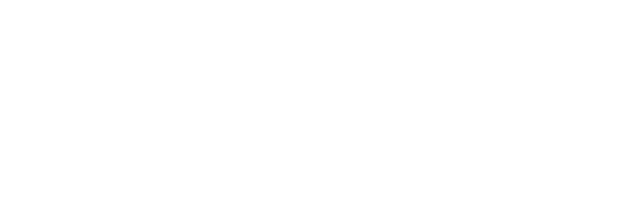
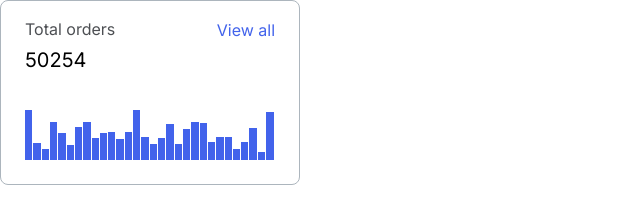
Before and after one commit to js-tasks-ru/htmlcss-20211021_fotex200, a website: page 04-lection2/01-histogram/index.html in a window 1280 px wide. Shown: the whole page, without its empty margins (0-640 px from the left). Drawn offline with Linux system fonts and the light colour scheme.

Commit message:
histogram

```diff
--- /dev/null
+++ b/04-lection2/01-histogram/_histogram.scss
@@ -0,0 +1,83 @@
+.histogram {
+    width: 100%;
+    box-sizing: border-box;
+    border: 1px solid var(--grey-3);
+    border-radius: 8px;
+    padding: 16px 24px 24px;
+    height: 185px;
+    max-width: 300px;
+    display: flex;
+    flex-flow: column nowrap;
+
+    &__header {
+        display: flex;
+        justify-content: space-between;
+        flex-flow: row wrap;
+
+        &-item {
+            width: 50%;
+            margin: 0 0 6px;
+
+            &_aleft {
+                text-align: left;
+            }
+
+            &_aright {
+                text-align: right;
+            }
+        }
+
+        &-total {
+            font-family: $inter;
+            color: var(--black);
+            line-height: 24px;
+            opacity: 0.8;
+            font-size: 16px;
+            font-style: normal;
+            font-weight: 400;
+        }
+
+        &-view {
+            font-family: $inter;
+            font-size: 16px;
+            font-style: normal;
+            font-weight: 400;
+            line-height: 24px;
+            text-align: right;
+            color: var(--blue-1);
+            margin: 1px 0 0;
+        }
+
+        &-amount {
+            font-family: $inter;
+            font-size: 20px;
+            font-style: normal;
+            font-weight: 400;
+            line-height: 26px;
+        }
+    }
+
+    &__scale {
+        height: 50px;
+        display: flex;
+        flex-flow: row nowrap;
+        justify-content: flex-start;
+        align-items: flex-end;
+        width: 100%;
+        margin: auto 0 0;
+
+
+        // 30 items
+        &-item {
+            width: calc(3.33% - 1px);
+            margin: 0 1px 0 0;
+            height: 100%;
+            background-color: var(--blue-1);
+
+            &:last-child {
+                width: 3.33%;
+                margin: 0;
+            }
+        }
+    }
+}
--- a/04-lection2/01-histogram/index.html
+++ b/04-lection2/01-histogram/index.html
@@ -3,9 +3,46 @@
 <html lang="ru">
     <head>
         <link rel="stylesheet" href="../../assets/css/main.css">
-        <link rel="stylesheet" href="./histogram.css">
     </head>
     <body>
-
+        <div class="histogram">
+            <div class="histogram__header">
+                <div class="histogram__header-total histogram__header-item histogram__header-item_aleft">Total orders</div>
+                <a href="javascript:void(0)" class="histogram__header-view histogram__header-item histogram__header-item_aright">View all</a>
+                <div class="histogram__header-amount histogram__header-item histogram__header-item_aleft">50254</div>
+            </div>
+            <div class="histogram__scale">
+                <div class="histogram__scale-item" style="height: 100%;"></div>
+                <div class="histogram__scale-item" style="height: 34%;"></div>
+                <div class="histogram__scale-item" style="height: 22%;"></div>
+                <div class="histogram__scale-item" style="height: 77%;"></div>
+                <div class="histogram__scale-item" style="height: 54%;"></div>
+                <div class="histogram__scale-item" style="height: 31%;"></div>
+                <div class="histogram__scale-item" style="height: 66%;"></div>
+                <div class="histogram__scale-item" style="height: 77%;"></div>
+                <div class="histogram__scale-item" style="height: 44%;"></div>
+                <div class="histogram__scale-item" style="height: 55%;"></div>
+                <div class="histogram__scale-item" style="height: 56%;"></div>
+                <div class="histogram__scale-item" style="height: 42%;"></div>
+                <div class="histogram__scale-item" style="height: 57%;"></div>
+                <div class="histogram__scale-item" style="height: 100%;"></div>
+                <div class="histogram__scale-item" style="height: 47%;"></div>
+                <div class="histogram__scale-item" style="height: 32%;"></div>
+                <div class="histogram__scale-item" style="height: 44%;"></div>
+                <div class="histogram__scale-item" style="height: 72%;"></div>
+                <div class="histogram__scale-item" style="height: 32%;"></div>
+                <div class="histogram__scale-item" style="height: 62%;"></div>
+                <div class="histogram__scale-item" style="height: 77%;"></div>
+                <div class="histogram__scale-item" style="height: 75%;"></div>
+                <div class="histogram__scale-item" style="height: 37%;"></div>
+                <div class="histogram__scale-item" style="height: 46%;"></div>
+                <div class="histogram__scale-item" style="height: 46%;"></div>
+                <div class="histogram__scale-item" style="height: 23%;"></div>
+                <div class="histogram__scale-item" style="height: 37%;"></div>
+                <div class="histogram__scale-item" style="height: 64%;"></div>
+                <div class="histogram__scale-item" style="height: 17%;"></div>
+                <div class="histogram__scale-item" style="height: 96%;"></div>
+            </div>
+        </div>
     </body>
 </html>
--- a/assets/fonts/_fonts.scss
+++ b/assets/fonts/_fonts.scss
@@ -1 +1,2 @@
 @import url('https://fonts.googleapis.com/css2?family=Roboto:ital,wght@0,100;0,300;0,400;0,500;0,700;0,900;1,100;1,300;1,400;1,500;1,700;1,900&display=swap');
+@import url('https://fonts.googleapis.com/css2?family=Inter:wght@100;200;300;400;500;600;700;800;900&display=swap');
--- a/assets/scss/_variables.scss
+++ b/assets/scss/_variables.scss
@@ -26,3 +26,6 @@
 }
 
 $default-transition: opacity 200ms ease-in-out, background 200ms ease-in-out;
+
+// fonts variables will be defined after main page would be merged
+$inter: 'Inter', sans-serif;
--- a/assets/scss/main.scss
+++ b/assets/scss/main.scss
@@ -9,3 +9,6 @@
 @import './helper';
 @import '../../03-lection1/02-accordion/_accordion';
 @import '../../03-lection1/01-button/_button';
+
+
+@import '../../04-lection2/01-histogram/_histogram';
```
Also changed, not shown: 04-lection2/01-histogram/histogram.css (deleted), assets/css/main.css.
